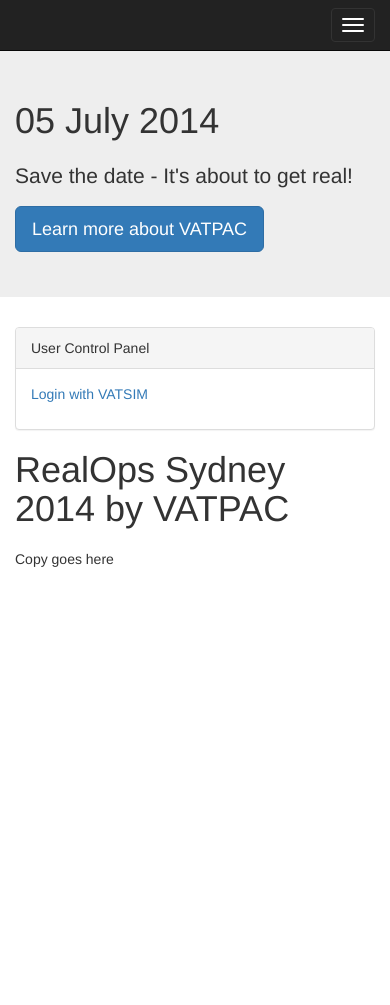
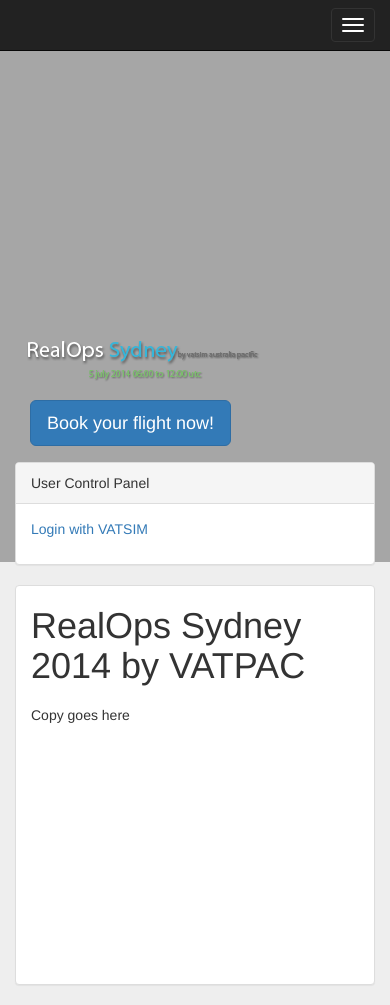
Before and after one commit to dz111/realops-website, a PHP site: page / in a window 390 px wide. Before the commit the page ends 567 px from the top, so only its background shows below. Run offline with PHP 8.4, Linux system fonts and the light colour scheme; some libraries are stand-ins or nearby versions.

Commit message:
Changed index page layout

```diff
--- a/app/views/layout.php
+++ b/app/views/layout.php
@@ -21,6 +21,9 @@ function menu_active($item) {
     <!-- Bootstrap -->
     <link rel="stylesheet" href="http://netdna.bootstrapcdn.com/bootstrap/3.1.1/css/bootstrap.min.css">
     <link rel="stylesheet" href="/css/realops14.css">
+<?php if ($menu == 'index') { ?>
+    <link rel="stylesheet" href="/css/header.css">
+<?php } ?>
     <!-- HTML5 Shim and Respond.js IE8 support of HTML5 elements and media queries -->
     <!-- WARNING: Respond.js doesn't work if you view the page via file:// -->
     <!--[if lt IE 9]>
@@ -29,6 +32,7 @@ function menu_active($item) {
     <![endif]-->
   </head>
   <body>
+    <header>
       <nav class="navbar navbar-default navbar-static-top navbar-inverse" role="navigation">
         <div class="container">
           <div class="navbar-header">
@@ -51,18 +55,23 @@ function menu_active($item) {
           </div><!-- /.navbar-collapse -->
         </div><!-- /.container -->
       </nav>
-    <div class="jumbotron">
-      <div class="container">
-        <h1>05 July 2014</h1>
-        <p>Save the date - It's about to get real!</p>
-        <p>
-          <a class="btn btn-primary btn-lg" role="button" href="http://www.vatpac.org">Learn more about VATPAC</a>
-        </p>
-      </div><!-- /.container -->
-    </div><!-- /.jumbotron -->
-    <div class="container">
+<?php if ($menu == 'index') { ?>
+    <div id="realops-calltoaction">
+      <a href="<?=Route::link('schedule')?>" class="btn btn-primary btn-lg">Book your flight now!</a>
+    </div>
+    <div id="realops-background-shade"></div>
+    <div id="realops-logo"></div>
+<?php } ?>
+    </header>
+    <div class="container" id="realops-container">
       <div class="row">
         <div class="col-sm-3">
+          <div class="panel panel-default" id="realops-login-panel">
+            <div class="panel-heading">User Control Panel</div>
+            <div class="panel-body">
+              <?php include(APP_PATH . "inc/usercontrol.php") ?>
+            </div><!-- /.panel-body -->
+          </div><!-- /#realops-login-panel -->
           <div class="panel panel-default hidden-xs">
             <div class="panel-heading">Quick links</div>
             <div class="panel-body">
@@ -74,14 +83,8 @@ function menu_active($item) {
               </ul>
             </div><!-- /.panel-body -->
           </div><!-- /.panel-default -->
-          <div class="panel panel-default" id="realops-login-panel">
-            <div class="panel-heading">User Control Panel</div>
-            <div class="panel-body">
-              <?php include(APP_PATH . "inc/usercontrol.php") ?>
-            </div><!-- /.panel-body -->
-          </div><!-- /#realops-login-panel -->
         </div><!-- /.col-sm-3 -->
-        <div class="col-sm-8">
+        <div class="col-sm-8 panel panel-default" id="realops-body">
 <?php
 if (isset($body)) {
   if (is_array($body)) {
--- /dev/null
+++ b/background.php
@@ -0,0 +1,8 @@
+<?php
+$dir = "img/";
+$images = scandir($dir);
+$img = '';
+while (substr($img, 0, 10) != 'background') {
+  $img = $images[array_rand($images)];
+}
+header("Location: " . $dir . $img);
--- /dev/null
+++ b/css/header.css
@@ -0,0 +1,80 @@
+header {
+  min-height: 850px !important;
+  background-image: url("../background.php");
+  background-size: auto 800px;
+  background-position: center 50px;
+  background-repeat: no-repeat;
+  position: relative;
+  z-index: 0;
+}
+
+#realops-logo {
+  position: absolute;
+  background-image: url("../img/logo.png");
+  width: 800px;
+  height: 180px;
+  top: 500px;
+  left: 50px;
+  z-index: 2;
+}
+
+#realops-calltoaction {
+  position: absolute;
+  z-index: 2;
+  top: 680px;
+  left: 75px;
+}
+
+@media (min-width: 1200px)  {
+  header {
+    background-size: cover;
+  }
+}
+
+@media (max-width: 870px) {
+  header {
+    min-height: 562px !important;
+    background-size: auto 700px;
+  }
+
+  #realops-logo {
+    background-image: url("../img/logo-small.png");
+    width: 400px;
+    height: 90px;
+    top: 300px;
+    left: 20px;
+  }
+
+  #realops-calltoaction {
+    top: 400px;
+    left: 30px;
+  }
+}
+
+@media (max-width: 440px) {
+  #realops-logo {
+    background-image: url("../img/logo-tiny.png");
+    width: 250px;
+    height: 56px;
+    top: 330px;
+  }
+
+  #realops-calltoaction {
+    top: 400px;
+    left: 30px;
+  }
+}
+
+#realops-background-shade {
+  background-color: rgba(0, 0, 0, 0.3);
+  width: 100%;
+  height: 100%;
+  position: absolute;
+  top: 0px;
+  z-index: 1;
+}
+
+#realops-container {
+  top: -100px;
+  position: relative;
+}
--- a/css/realops14.css
+++ b/css/realops14.css
@@ -1,3 +1,11 @@
+html, body {
+  height: 100%;
+}
+
+body {
+  background-color: #eeeeee;
+}
+
 .jumbotron {
   margin-top: -20px;
 }
@@ -10,3 +18,9 @@ h1 {
   text-align: center;
   vertical-align: middle;
 }
+
+#realops-body {
+  margin-left: 15px;
+  margin-right: 15px;
+  min-height: 400px;
+}
```
Also changed, not shown: app/views/schedule/list.php (+10 -51 lines), img/background-01.jpg (added), img/background-02.jpg (added), img/background-03.jpg (added), img/background-04.jpg (added), img/background-05.jpg (added), img/background-06.jpg (added), img/background-07.jpg (added), img/background-08.jpg (added), img/logo-small.png (added), img/logo-tiny.png (added), img/logo.png (added), 3 other files. Lines whose indentation alone changed are shown as unchanged.
